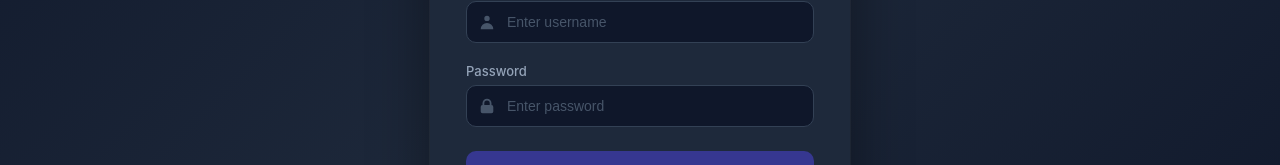
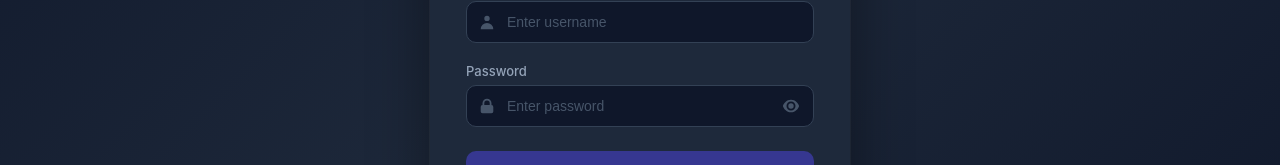
Before and after one commit to ZacharyLiu-CS/tiup_visualizer, a Vue app in the folder frontend/: page / in a window 1280 px wide. Shown: the part 391-556 px from the top of the page. Built offline with nearby package versions, Linux system fonts and the light colour scheme.

Commit message:
Add view password function

```diff
--- a/frontend/src/views/LoginView.vue
+++ b/frontend/src/views/LoginView.vue
@@ -42,12 +42,25 @@
               id="password"
               ref="passwordInput"
               v-model="password"
-              type="password"
-              class="form-input"
+              :type="showPassword ? 'text' : 'password'"
+              class="form-input form-input-password"
               placeholder="Enter password"
               autocomplete="current-password"
               :disabled="loading"
             />
+            <button
+              type="button"
+              class="toggle-password-btn"
+              tabindex="-1"
+              @click="showPassword = !showPassword"
+            >
+              <svg v-if="!showPassword" viewBox="0 0 20 20" fill="currentColor" width="18" height="18">
+                <path d="M10 3C5 3 1.73 7.11 1 10c.73 2.89 4 7 9 7s8.27-4.11 9-7c-.73-2.89-4-7-9-7zm0 12a5 5 0 110-10 5 5 0 010 10zm0-8a3 3 0 100 6 3 3 0 000-6z"/>
+              </svg>
+              <svg v-else viewBox="0 0 20 20" fill="currentColor" width="18" height="18">
+                <path d="M3.707 2.293a1 1 0 00-1.414 1.414l14 14a1 1 0 001.414-1.414l-1.473-1.473C18.1 13.518 19.466 11.5 20 10c-.73-2.89-4-7-9-7a9.77 9.77 0 00-4.518 1.068L3.707 2.293zM10 5a5 5 0 014.546 7.132l-1.57-1.57A3 3 0 0010 7a2.98 2.98 0 00-.562.053L7.974 5.59A4.98 4.98 0 0110 5zM4.228 6.642L5.89 8.304A4.99 4.99 0 005 10a5 5 0 006.696 4.696l1.463 1.463C12.15 16.69 11.1 17 10 17c-5 0-8.27-4.11-9-7 .458-1.81 1.706-3.704 3.228-4.358zM7 10a3 3 0 003.38 2.966L7.034 9.62A2.99 2.99 0 007 10z"/>
+              </svg>
+            </button>
           </div>
         </div>
 
@@ -77,6 +90,7 @@ export default {
     return {
       username: '',
       password: '',
+      showPassword: false,
       error: '',
       loading: false,
     }
@@ -189,6 +203,29 @@ export default {
   transition: border-color 0.2s, box-shadow 0.2s;
 }
 
+.form-input-password {
+  padding-right: 42px;
+}
+
+.toggle-password-btn {
+  position: absolute;
+  right: 10px;
+  background: none;
+  border: none;
+  color: #475569;
+  cursor: pointer;
+  padding: 4px;
+  display: flex;
+  align-items: center;
+  justify-content: center;
+  border-radius: 4px;
+  transition: color 0.2s;
+}
+
+.toggle-password-btn:hover {
+  color: #94a3b8;
+}
+
 .form-input::placeholder {
   color: #475569;
 }
```
